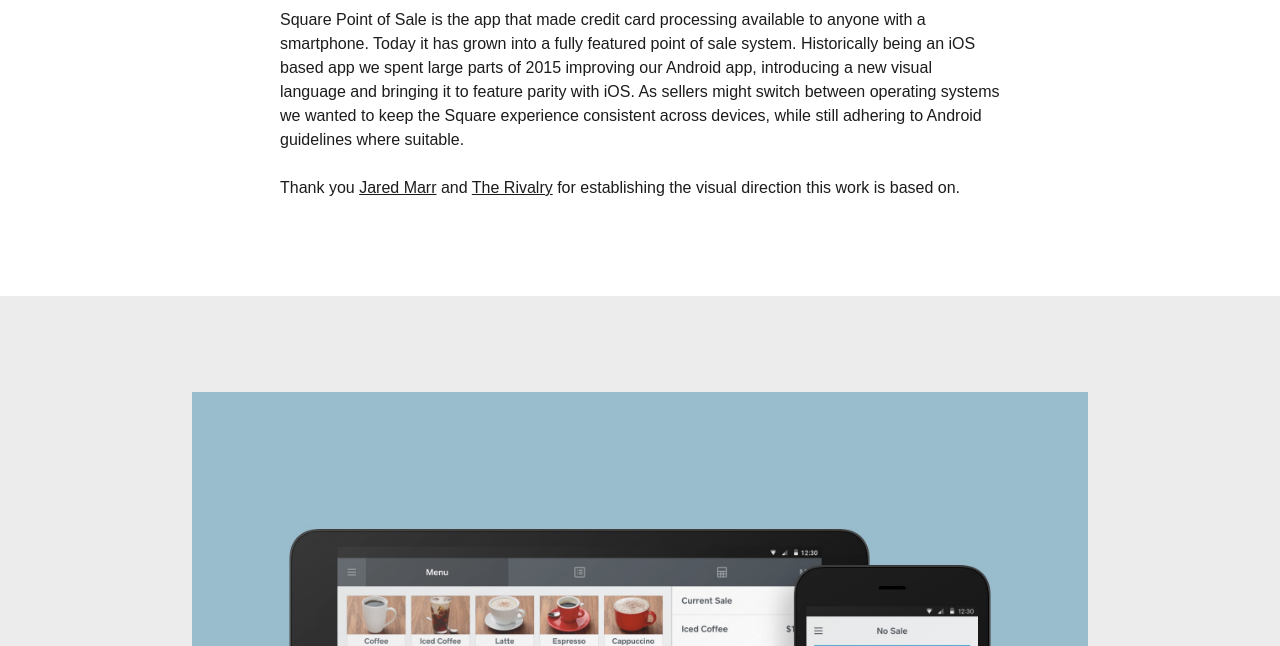
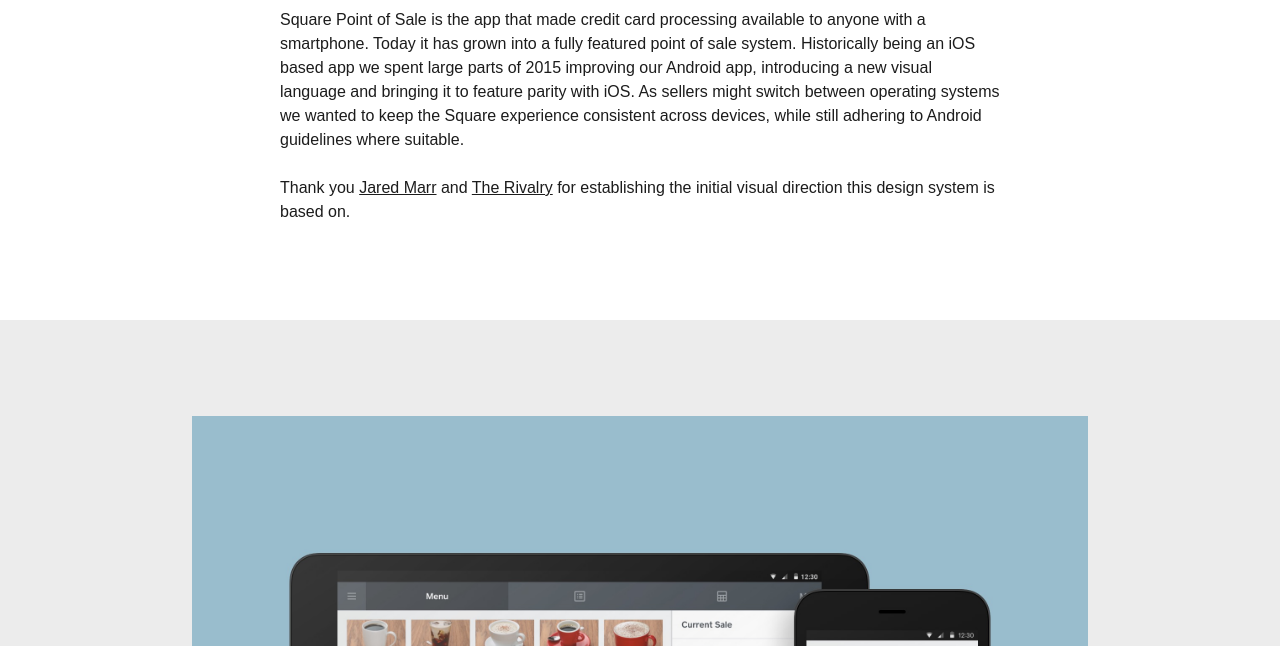
Before and after one commit to mikaelwestman/mikaelwestman.github.io, a plain HTML site: page projects/square-pos/index.html in a window 1280 px wide. Shown: the part 154-800 px from the top of the page. Drawn offline with nearby package versions, Linux system fonts and the light colour scheme; a web font is replaced by a local one.

Commit message:
Update index.html

```diff
--- a/projects/square-pos/index.html
+++ b/projects/square-pos/index.html
@@ -30,7 +30,7 @@
     <h1>Square Point of Sale</h1>
     <p>Square Point of Sale is the app that made credit card processing available to anyone with a smartphone. Today it has grown into a fully featured point of sale system. Historically being an iOS based app we spent large parts of 2015 improving our Android app, introducing a new visual language and bringing it to feature parity with iOS. As sellers might switch between operating systems we wanted to keep the Square experience consistent across devices, while still adhering to Android guidelines where suitable.</p>
 
-    <p style="font-weight: 500;">Thank you <a href="https://www.linkedin.com/in/jaredmarr/" target="_blank">Jared Marr</a> and <a href="https://therivalry.co/" target="_blank">The Rivalry</a> for establishing the visual direction this work is based on.</p>
+    <p style="font-weight: 500;">Thank you <a href="https://www.linkedin.com/in/jaredmarr/" target="_blank">Jared Marr</a> and <a href="https://therivalry.co/" target="_blank">The Rivalry</a> for establishing the initial visual direction this design system is based on.</p>
   </div>
 </div>
 
```
